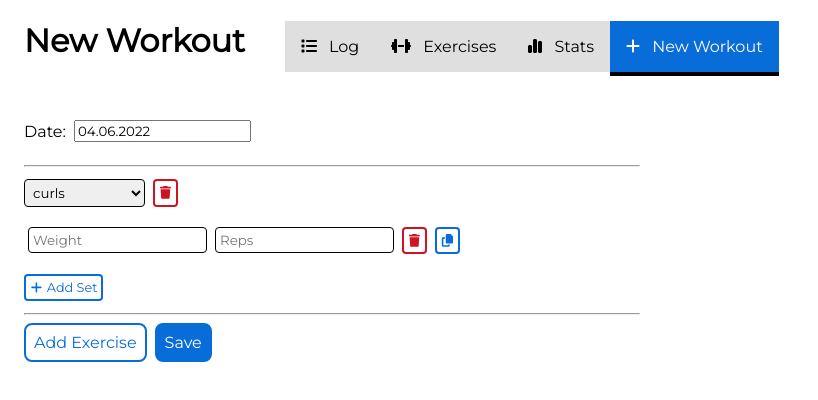
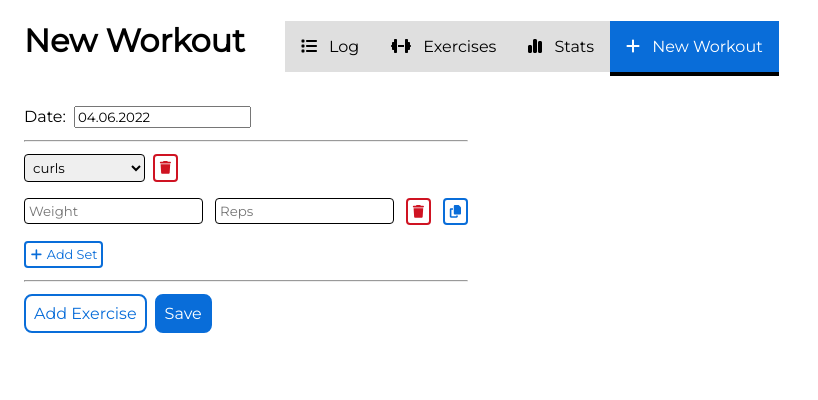
Before and after one commit to hk279/swole, a Next.js app: page /NewWorkout in a window 1280 px wide. Both pictures are taken after a click on the button "Add Exercise". Shown: the top 400 px of the page, without its empty margins (0-818 px from the left). Built offline with nearby package versions, Linux system fonts and the light colour scheme.

Commit message:
Simplified New Workout styling. Added add/remove exercise or set animations

```diff
--- a/components/pages/workout/exerciseInputBlock.tsx
+++ b/components/pages/workout/exerciseInputBlock.tsx
@@ -1,11 +1,11 @@
-import { ChangeEvent, useEffect, useState } from "react";
+import { ChangeEvent, useEffect, useRef, useState } from "react";
 import Button from "../../_generic/Button";
 import Select from "../../_generic/Select";
 import { ExerciseData, ExerciseType, SetData } from "../../../types/exercise";
 import SetInputBlock from "./setInputBlock";
 import styles from "../../../styles/components/pages/workout/ExerciseInputBlock.module.scss";
-import Table from "../../table/Table";
 import { faPlus, faTrash } from "@fortawesome/free-solid-svg-icons";
+import autoAnimate from "@formkit/auto-animate";
 
 type Props = {
     exerciseTypes: ExerciseType[];
@@ -17,6 +17,13 @@ type Props = {
 const ExerciseInputBlock = ({ exerciseTypes, exerciseData, handleExerciseChange, removeExercise }: Props) => {
     const [sets, setSets] = useState<SetData[]>([{ weight: undefined, reps: undefined }]);
     const [exerciseType, setExerciseType] = useState<ExerciseType>(exerciseTypes[0]);
+
+    const animationParent = useRef(null);
+
+    /* Add / Remove set animation */
+    useEffect(() => {
+        animationParent.current && autoAnimate(animationParent.current);
+    }, [animationParent]);
 
     useEffect(() => {
         onExerciseChange();
@@ -87,8 +94,7 @@ const ExerciseInputBlock = ({ exerciseTypes, exerciseData, handleExerciseChange,
                         onClick={() => removeExercise(exerciseData.id)}
                     />
                 </div>
-                <div className={styles.setsBlock}>
-                    <Table borderless tableStyle="condensed">
+                <div className={styles.setsBlock} ref={animationParent}>
                     {sets.map((set, index) => (
                         <SetInputBlock
                             key={"exercise-" + exerciseData.id + "-set-" + index}
@@ -101,11 +107,9 @@ const ExerciseInputBlock = ({ exerciseTypes, exerciseData, handleExerciseChange,
                             changeReps={changeSetReps}
                         />
                     ))}
-                    </Table>
                 </div>
                 <Button size="small" icon={faPlus} text="Add Set" onClick={addSet} />
             </div>
-            <hr></hr>
         </>
     );
 };
--- a/components/pages/workout/setInputBlock.tsx
+++ b/components/pages/workout/setInputBlock.tsx
@@ -1,12 +1,10 @@
+import styles from "../../../styles/components/pages/workout/SetInputBlock.module.scss";
 import { ChangeEvent } from "react";
 import Button from "../../_generic/Button";
 import Input from "../../_generic/Input";
 import { faCopy, faTrash } from "@fortawesome/free-solid-svg-icons";
-import styles from "../../../styles/components/pages/workout/SetInputBlock.module.scss";
-import TableRow from "../../table/TableRow";
-import TableCell from "../../table/TableCell";
 
-type Props = {
+interface Props {
     index: number;
     copySet: (index: number) => void;
     deleteSet: (index: number) => void;
@@ -14,12 +12,12 @@ type Props = {
     changeWeight: (index: number, event: ChangeEvent<HTMLInputElement>) => void;
     repsValue?: number;
     changeReps: (index: number, event: ChangeEvent<HTMLInputElement>) => void;
-};
+}
 
 const SetInputBlock = ({ index, copySet, deleteSet, weightValue, changeWeight, repsValue, changeReps }: Props) => {
     return (
-        <TableRow>
-            <TableCell>
+        <div className={styles.container}>
+            <div>
                 <Input
                     value={weightValue}
                     name="weight"
@@ -27,8 +25,8 @@ const SetInputBlock = ({ index, copySet, deleteSet, weightValue, changeWeight, r
                     placeholder="Weight"
                     onChange={(event) => changeWeight(index, event)}
                 />
-            </TableCell>
-            <TableCell>
+            </div>
+            <div>
                 <Input
                     value={repsValue}
                     name="reps"
@@ -36,14 +34,14 @@ const SetInputBlock = ({ index, copySet, deleteSet, weightValue, changeWeight, r
                     placeholder="Reps"
                     onChange={(event) => changeReps(index, event)}
                 />
-            </TableCell>
-            <TableCell cellType="action">
+            </div>
+            <div>
                 <Button size="small" icon={faTrash} onClick={() => deleteSet(index)} danger />
-            </TableCell>
-            <TableCell cellType="action">
+            </div>
+            <div>
                 <Button size="small" icon={faCopy} onClick={() => copySet(index)} />
-            </TableCell>
-        </TableRow>
+            </div>
+        </div>
     );
 };
 
--- a/next.config.js
+++ b/next.config.js
@@ -7,7 +7,7 @@ const redirects = async () => {
     return [
         {
             source: "/",
-            destination: "/log",
+            destination: "/Log",
             permanent: true,
         },
     ];
--- a/package.json
+++ b/package.json
@@ -9,6 +9,7 @@
     "lint": "next lint"
   },
   "dependencies": {
+    "@formkit/auto-animate": "^1.0.0-beta.3",
     "@fortawesome/fontawesome-svg-core": "^6.1.1",
     "@fortawesome/free-regular-svg-icons": "^6.1.1",
     "@fortawesome/free-solid-svg-icons": "^6.1.1",
--- a/pages/NewWorkout.tsx
+++ b/pages/NewWorkout.tsx
@@ -1,12 +1,13 @@
 import styles from "../styles/pages/NewWorkout.module.scss";
 import "react-datepicker/dist/react-datepicker.css";
 import type { NextPage } from "next";
-import { useState } from "react";
+import { useEffect, useRef, useState } from "react";
 import Layout from "../components/layout/Layout";
 import ExerciseInputBlock from "../components/pages/workout/exerciseInputBlock";
 import Button from "../components/_generic/Button";
 import { ExerciseType, ExerciseData } from "../types/exercise";
 import DatePicker from "react-datepicker";
+import autoAnimate from "@formkit/auto-animate";
 
 type WorkoutData = {
     date: Date;
@@ -23,6 +24,13 @@ const NewWorkout: NextPage = () => {
     const [exercisesList, setExercisesList] = useState<ExerciseData[]>([]);
     const [counter, setCounter] = useState<number>(1);
     const [date, setDate] = useState<Date>(new Date());
+
+    const animationParent = useRef(null);
+
+    /* Add / Remove exercise animation */
+    useEffect(() => {
+        animationParent.current && autoAnimate(animationParent.current);
+    }, [animationParent]);
 
     const handleExerciseChange = (updatedExercise: ExerciseData) => {
         const exerciseToBeChangedIndex = exercisesList.findIndex((exercise) => exercise.id === updatedExercise.id);
@@ -58,15 +66,17 @@ const NewWorkout: NextPage = () => {
         <Layout pageTitle="New Workout">
             <div className={styles.container}>
                 <div className={styles.dateContainer}>
-                    <p>Date:</p>
+                    Date:
                     <div className={styles.datePicker}>
                         <DatePicker selected={date} dateFormat="dd.MM.yyyy" onChange={(date: Date) => setDate(date)} />
                     </div>
                 </div>
 
-                <hr></hr>
+                <hr />
 
+                <div ref={animationParent}>
                     {exercisesList.map((exercise) => (
+                        <>
                             <ExerciseInputBlock
                                 key={"exercise-" + exercise.id}
                                 exerciseTypes={exercisesMockData}
@@ -74,7 +84,10 @@ const NewWorkout: NextPage = () => {
                                 handleExerciseChange={handleExerciseChange}
                                 removeExercise={removeExercise}
                             />
+                            <hr></hr>
+                        </>
                     ))}
+                </div>
 
                 <div className={styles.controls}>
                     <Button text="Add Exercise" onClick={addExercise} />
--- a/styles/components/pages/workout/ExerciseInputBlock.module.scss
+++ b/styles/components/pages/workout/ExerciseInputBlock.module.scss
@@ -12,5 +12,8 @@
 }
 
 .setsBlock {
+    display: flex;
+    flex-direction: column;
+    gap: variables.$space-medium;
     margin-bottom: variables.$space-xlarge;
 }
--- a/styles/components/pages/workout/SetInputBlock.module.scss
+++ b/styles/components/pages/workout/SetInputBlock.module.scss
@@ -1 +1,6 @@
 @use "../../../variables.scss";
+
+.container {
+    display: flex;
+    gap: variables.$space-large;
+}
--- a/styles/pages/NewWorkout.module.scss
+++ b/styles/pages/NewWorkout.module.scss
@@ -1,28 +1,18 @@
 @use "../variables.scss";
 
 .container {
-    width: 50%;
+    width: fit-content;
 }
 
 .dateContainer {
     display: flex;
     align-items: center;
     gap: variables.$space-medium;
+    margin-bottom: variables.$space-large;
 }
 
 .controls {
     display: flex;
     gap: variables.$space-medium;
+    margin-top: variables.$space-large;
 }
-
-@media only screen and (max-width: variables.$breakpoint-1200) {
-    .container {
-        width: 75%
-      }
-}
-
-@media only screen and (max-width: variables.$breakpoint-800) {
-    .container {
-        width: 100%;
-    }
-}
```
Also changed, not shown: 1 other file (tests, documents, lock files or other folders). Lines whose indentation alone changed are shown as unchanged.
